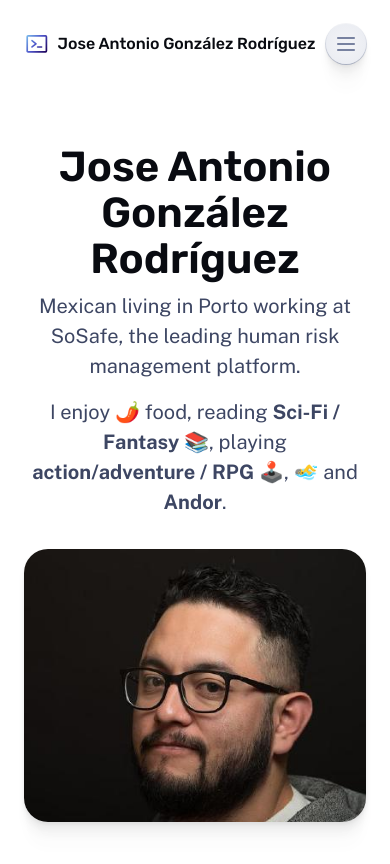
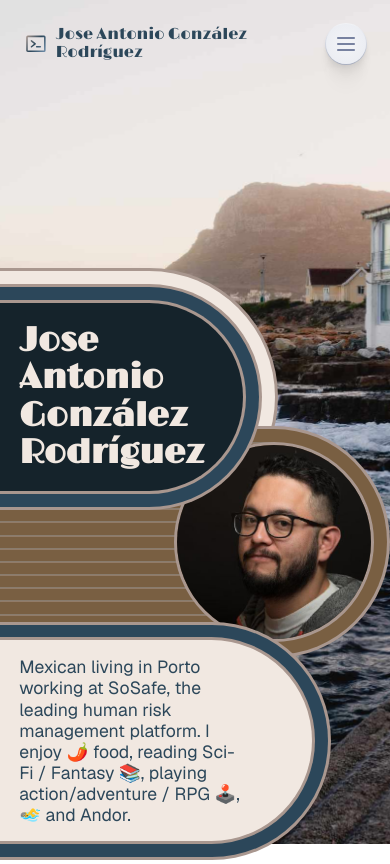
Before and after one commit to jagonzalr/jagonzalr, an Astro site: page / in a window 390 px wide. Shown: the top 864 px of the page. Built offline with nearby package versions, Linux system fonts and the light colour scheme; Astro itself is replaced by a stand-in of ours.

Commit message:
Style hero section (#41)
* Create design elements for hero section

* Add image background + separate header component

* Update navbar styling to match new colours

* Improve responsiveness

* Fix margins

* Better on smaller sizes

* Remove unused styles

* PR cleanup

```diff
--- /dev/null
+++ b/src/components/Header.astro
@@ -0,0 +1,55 @@
+---
+interface Props {
+  title: string
+  tagline?: string
+  align?: 'start' | 'center'
+}
+
+const { align = 'center', tagline, title } = Astro.props
+---
+
+<div class:list={['header stack gap-4', align]}>
+  <div class='stack gap-2'>
+    <h1 class='title'>{title}</h1>
+    {tagline && <p class='tagline'>{tagline}</p>}
+  </div>
+  <slot />
+</div>
+
+<style>
+  .header {
+    font-size: var(--text-lg);
+    text-align: center;
+    margin-top: 12rem;
+  }
+
+  .title,
+  .tagline {
+    max-width: 37ch;
+    margin-inline: auto;
+  }
+
+  .title {
+    font-size: var(--text-3xl);
+    color: var(--gray-0);
+  }
+
+  @media (min-width: 50em) {
+    .header {
+      font-size: var(--text-xl);
+    }
+
+    .start {
+      text-align: start;
+    }
+
+    .start .title,
+    .start .tagline {
+      margin-inline: unset;
+    }
+
+    .title {
+      font-size: var(--text-5xl);
+    }
+  }
+</style>
--- a/src/components/Hero.astro
+++ b/src/components/Hero.astro
@@ -1,54 +1,219 @@
 ---
 interface Props {
-	title: string;
-	tagline?: string;
-	align?: 'start' | 'center';
+  title: string
+  tagline?: string
 }
 
-const { align = 'center', tagline, title } = Astro.props;
+const { tagline, title } = Astro.props
 ---
 
-<div class:list={['hero stack gap-4', align]}>
-	<div class="stack gap-2">
-		<h1 class="title">{title}</h1>
-		{tagline && <p class="tagline">{tagline}</p>}
+<div style={{ height: '50vh', minHeight: '35rem' }}>
+  <div
+    class='stack gap-4'
+    style={{ position: 'absolute', left: 0, maxWidth: '100vw' }}
+  >
+    <div class='hero-info-container'>
+      <div
+        class='decorative-hero-bg-container'
+        aria-hidden='true'
+        style={{
+          position: 'absolute',
+          top: '-1rem',
+          right: '-1rem',
+          bottom: '-1rem',
+          left: 0,
+          backgroundColor: '#F1E8E1'
+        }}
+      >
+      </div>
+      <div
+        class='decorative-hero-bg-container profile-img-container'
+        aria-hidden='true'
+      >
+        <div
+          style={{
+            position: 'absolute',
+            top: '0.8rem',
+            bottom: 0,
+            left: 0,
+            right: '7rem',
+
+            opacity: 0.5
+          }}
+        >
+          {
+            Array.from({ length: 16 }).map((_, i) => (
+              <hr
+                style={{
+                  borderBottom: '1px solid #a9978f',
+                  marginBottom: '0.7rem'
+                }}
+              />
+            ))
+          }
+        </div>
+        <img
+          alt='Jose Antonio González Rodríguez portrait photo'
+          width='200'
+          src='/assets/portrait.jpg'
+          class='hero-image'
+        />
+      </div>
+      <div
+        class='decorative-hero-bg-container'
+        aria-hidden='true'
+        style={{ zIndex: 2, position: 'relative' }}
+      >
+        <div class='decorative-hero-container white-on-blue'>
+          <h1
+            class='title'
+            style={{
+              fontFamily: 'var(--font-brand)',
+              maxWidth: '18ch',
+              color: '#F1E8E1'
+            }}
+          >
+            {title}
+          </h1>
+        </div>
+      </div>
+    </div>
+
+    <div
+      class='decorative-hero-bg-container'
+      aria-hidden='true'
+      style={{ marginRight: 'auto', zIndex: 2 }}
+    >
+      <div class='decorative-hero-container blue-on-white'>
+        {tagline && <p class='tagline'>{tagline}</p>}
+      </div>
+    </div>
   </div>
   <slot />
 </div>
 
 <style>
+  .profile-img-container {
+    margin: 8.9rem -15rem -5rem 0;
+    background-color: #795f42 !important;
+    z-index: 1;
+    overflow: hidden;
+    position: absolute;
+    top: 0;
+    left: 0;
+    right: 1rem;
+  }
+
   .hero {
     font-size: var(--text-lg);
     text-align: center;
   }
 
-	.title,
+  .hero-info-container {
+    z-index: 2;
+    position: relative;
+    margin-inline-end: 8rem;
+  }
+
+  .hero-image {
+    border-radius: 100%;
+    float: right;
+    border: 3px solid var(--accent-light);
+    position: relative;
+    z-index: 2;
+  }
+
+  .decorative-hero-container {
+    border-radius: 0 50vh 50vh 0;
+    border: 3px solid var(--accent-light);
+    border-left: none;
+  }
+
+  .white-on-blue {
+    background-color: #15232b;
+    color: #f1e8e1;
+  }
+
+  .blue-on-white {
+    background-color: #f1e8e1;
+    color: #15232b;
+  }
+
+  .decorative-hero-bg-container {
+    border-radius: 0 50vh 50vh 0;
+    border: 3px solid var(--accent-light);
+    border-left: none;
+    background-color: #2c475a;
+    padding: 0.8rem;
+    padding-left: 0;
+    max-width: 100vw;
+    margin-bottom: 6rem;
+  }
+
   .tagline {
-		max-width: 37ch;
-		margin-inline: auto;
+    width: 37ch;
+    max-width: 80vw;
+    font-size: 1.1rem;
+    line-height: 1.2;
+    font-weight: 400;
+    color: #2c475a;
+    padding: 1rem 4rem 1rem 1.2rem;
   }
 
   .title {
-		font-size: var(--text-3xl);
+    font-size: var(--text-2xl);
     color: var(--gray-0);
-	}
-
-	@media (min-width: 50em) {
-		.hero {
-			font-size: var(--text-xl);
+    padding: 1.2rem;
+    padding-right: 2rem;
   }
 
   .start {
     text-align: start;
   }
 
-		.start .title,
-		.start .tagline {
-			margin-inline: unset;
+  @media (min-width: 28em) {
+    .tagline {
+      max-width: 50vw;
+    }
+
+    .decorative-hero-bg-container {
+      margin-bottom: 0;
+    }
+  }
+
+  @media (min-width: 50em) {
+    .hero-info-container {
+      margin-inline-end: 15rem;
+    }
+
+    .title,
+    .tagline {
+      margin-inline-start: 2rem;
+    }
+
+    .title {
+      font-size: var(--text-4xl);
+      padding: 1.7rem;
+    }
+
+    .tagline {
+      font-size: 1.2rem;
+    }
+  }
+
+  @media (min-width: 80em) {
+    .title,
+    .tagline {
+      margin-inline-start: 4rem;
     }
 
     .title {
       font-size: var(--text-5xl);
+      padding: 2rem;
+    }
+
+    .tagline {
+      font-size: 1.3rem;
     }
   }
 </style>
--- a/src/components/MainHead.astro
+++ b/src/components/MainHead.astro
@@ -23,7 +23,7 @@ const {
 <link rel='preconnect' href='https://fonts.googleapis.com' />
 <link rel='preconnect' href='https://fonts.gstatic.com' crossorigin />
 <link
-  href='https://fonts.googleapis.com/css2?family=Public+Sans:ital,wght@0,400;0,700;1,400&family=Rubik:wght@500;600&display=swap'
+  href='https://fonts.googleapis.com/css2?family=Geist:wght@100..900&family=Limelight'
   rel='stylesheet'
 />
 <script is:inline>
--- a/src/components/Nav.astro
+++ b/src/components/Nav.astro
@@ -163,10 +163,11 @@ const isCurrentPage = (href: string) => {
 <style>
   nav {
     z-index: 9999;
-    position: relative;
+    position: absolute;
     font-family: var(--font-brand);
     font-weight: 500;
     margin-bottom: 3.5rem;
+    width: 100vw;
   }
 
   .menu-header {
@@ -181,7 +182,6 @@ const isCurrentPage = (href: string) => {
     gap: 0.5rem;
     align-items: center;
     line-height: 1.1;
-    color: var(--gray-0);
     text-decoration: none;
   }
 
--- a/src/layouts/BaseLayout.astro
+++ b/src/layouts/BaseLayout.astro
@@ -53,7 +53,7 @@ const bgMain1440 = await getImage({
       }}
     >
       :root {
-        /* --bg-image-main: var(--bgMain800); */
+        --bg-image-main: var(--bgMain800);
         --bg-scale: 1.68;
         --bg-gradient-size: calc(var(--bg-scale) * 100%);
       }
@@ -61,16 +61,16 @@ const bgMain1440 = await getImage({
       @media (min-width: 50em) {
         :root {
           --bg-scale: 1;
-          /* --bg-image-main: var(--bgMain1440); */
+          --bg-image-main: var(--bgMain1440);
         }
       }
 
       .backgrounds {
         min-height: 100%;
         isolation: isolate;
-        /* background:
-          var(--bg-image-main) top center / var(--bg-gradient-size) no-repeat,
-          var(--gray-999); */
+        background:
+          var(--bg-gradient-size) no-repeat,
+          var(--gray-999);
         background-blend-mode: normal, normal;
       }
 
--- a/src/pages/index.astro
+++ b/src/pages/index.astro
@@ -23,25 +23,11 @@ const projects = (await getCollection('work'))
 
 <BaseLayout>
   <div class='stack gap-20 lg:gap-48'>
-    <div class='wrapper stack gap-8 lg:gap-20'>
+    <div class='gap-8 lg:gap-20 background-image'>
       <header class='hero'>
         <Hero
           title='Jose Antonio González Rodríguez'
-          tagline='Mexican living in Porto working at SoSafe, the leading human risk management platform.'
-          align='start'
-        >
-          <p>
-            I enjoy 🌶️ food, reading <strong>Sci-Fi / Fantasy</strong> 📚, playing<!-- -->
-            <strong>action/adventure / RPG</strong> 🕹️, 🏊‍♂️ and<!-- -->
-            <strong>Andor</strong>.
-          </p>
-        </Hero>
-
-        <img
-          alt='Jose Antonio González Rodríguez portrait photo'
-          width='480'
-          height='620'
-          src='/assets/portrait.jpg'
+          tagline='Mexican living in Porto working at SoSafe, the leading human risk management platform. I enjoy 🌶️ food, reading Sci-Fi / Fantasy 📚, playing action/adventure / RPG 🕹️, 🏊‍♂️ and Andor.'
         />
       </header>
     </div>
@@ -79,13 +65,12 @@ const projects = (await getCollection('work'))
 
     <ContactCTA />
   </div>
-</BaseLayout>
 
   <style>
     .hero {
-    display: flex;
-    flex-direction: column;
-    align-items: center;
+      height: 100vh;
+      display: grid;
+      align-items: end;
       gap: 2rem;
     }
 
@@ -102,13 +87,6 @@ const projects = (await getCollection('work'))
     }
 
     @media (min-width: 50em) {
-    .hero {
-      display: grid;
-      grid-template-columns: 6fr 4fr;
-      padding-inline: 2.5rem;
-      gap: 3.75rem;
-    }
-
       .roles {
         margin-top: 0.5rem;
         display: flex;
@@ -123,6 +101,12 @@ const projects = (await getCollection('work'))
     }
 
     /* ====================================================== */
+    .background-image {
+      min-height: 20rem;
+      height: 100vh;
+      background: var(--bg-image-main) top center;
+      background-size: cover;
+    }
 
     .section {
       display: grid;
@@ -197,3 +181,4 @@ const projects = (await getCollection('work'))
       }
     }
   </style>
+</BaseLayout>
--- a/src/pages/work.astro
+++ b/src/pages/work.astro
@@ -2,7 +2,7 @@
 import { getCollection } from 'astro:content'
 import ContactCTA from '../components/ContactCTA.astro'
 import Grid from '../components/Grid.astro'
-import Hero from '../components/Hero.astro'
+import Header from '../components/Header.astro'
 import PortfolioPreview from '../components/PortfolioPreview.astro'
 import BaseLayout from '../layouts/BaseLayout.astro'
 
@@ -17,7 +17,7 @@ const projects = (await getCollection('work')).sort(
 >
   <div class='stack gap-20'>
     <main class='wrapper stack gap-8'>
-      <Hero
+      <Header
         title='My Work'
         tagline='See my most recent projects below to get an idea of my past experience.'
         align='start'
--- a/src/styles/global.css
+++ b/src/styles/global.css
@@ -16,10 +16,10 @@
   --gray-999_40: hsla(var(--gray-999-basis), 0.4);
   --gray-999: #ffffff;
 
-  --accent-light: #7bbdec;
-  --accent-regular: #4c51c8;
-  --accent-dark: #1c0056;
-  --accent-overlay: hsla(242, 89%, 67%, 0.33);
+  --accent-light: #a9978f;
+  --accent-regular: #2c475a;
+  --accent-dark: #6f8da9;
+  --accent-overlay: hsla(243, 22%, 38%, 0.33);
   --accent-subtle-overlay: var(--accent-overlay);
   --accent-text-over: var(--gray-999);
 
@@ -42,7 +42,7 @@
   );
   --gradient-accent-orange: linear-gradient(
     150deg,
-    #ca7879,
+    #a9978f,
     var(--accent-regular),
     var(--accent-dark)
   );
@@ -74,8 +74,8 @@
   --font-system:
     system-ui, -apple-system, BlinkMacSystemFont, 'Segoe UI', Roboto, Oxygen,
     Ubuntu, Cantarell, 'Open Sans', 'Helvetica Neue', sans-serif;
-  --font-body: 'Public Sans', var(--font-system);
-  --font-brand: Rubik, var(--font-system);
+  --font-body: 'Geist', var(--font-system);
+  --font-brand: 'Limelight', var(--font-system);
 
   /* Transitions */
   --theme-transition: 0.2s ease-in-out;
@@ -96,11 +96,11 @@
   --gray-999-basis: 225, 31%, 5%;
   --gray-999: #090b11;
 
-  --accent-light: #1c0056;
-  --accent-regular: #4c51c8;
-  --accent-dark: #7bbdec;
-  --accent-overlay: hsla(280, 89%, 67%, 0.33);
-  --accent-subtle-overlay: hsla(239, 100%, 75%, 0.33);
+  --accent-light: #a9978f;
+  --accent-regular: #795f42;
+  --accent-dark: #6f8da9;
+  --accent-overlay: #a9978f;
+  --accent-subtle-overlay: #2c475a;
   --accent-text-over: var(--gray-0);
 
   --link-color: var(--accent-dark);
@@ -113,7 +113,7 @@
   );
   --gradient-accent-orange: linear-gradient(
     150deg,
-    #ca7879,
+    #795f42,
     var(--accent-regular),
     var(--accent-light)
   );
```
Also changed, not shown: src/pages/404.astro (+4 -4 lines), src/pages/work/[...slug].astro (+31 -27 lines). Lines whose indentation alone changed are shown as unchanged.
